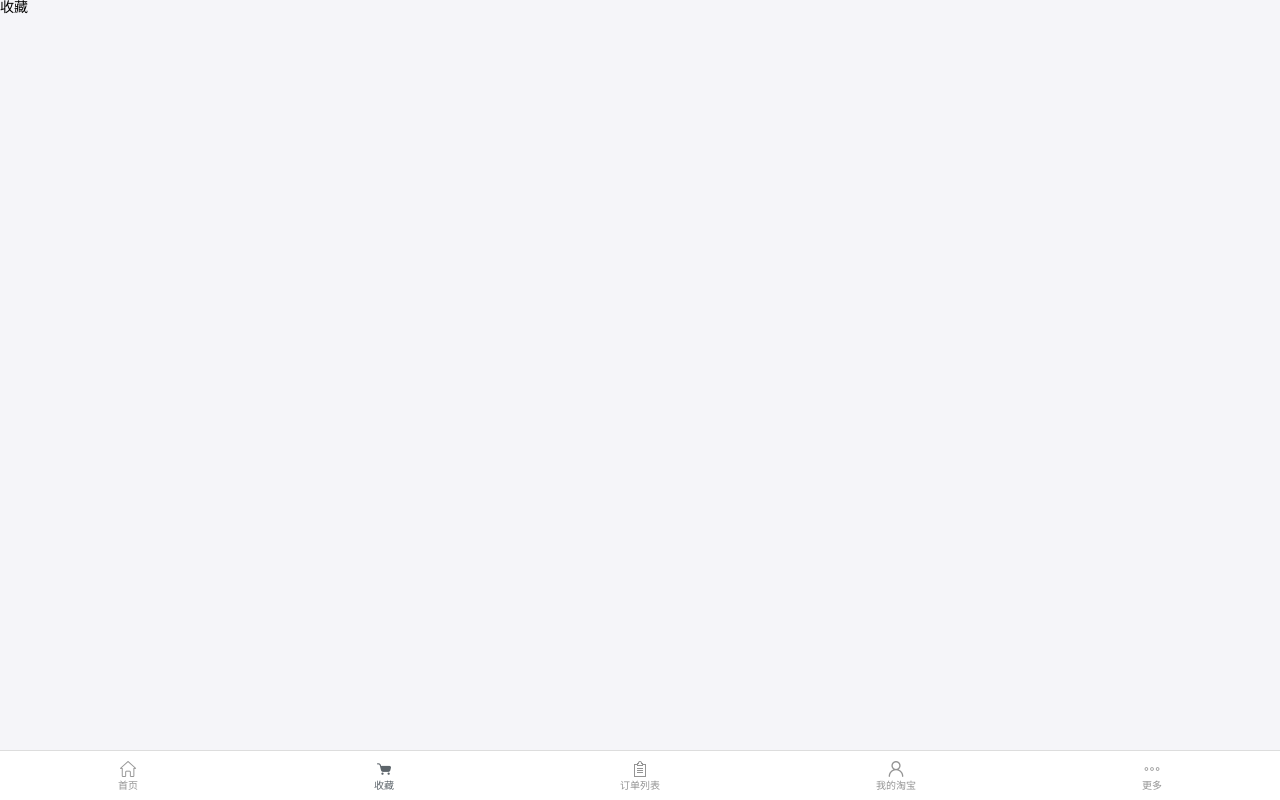
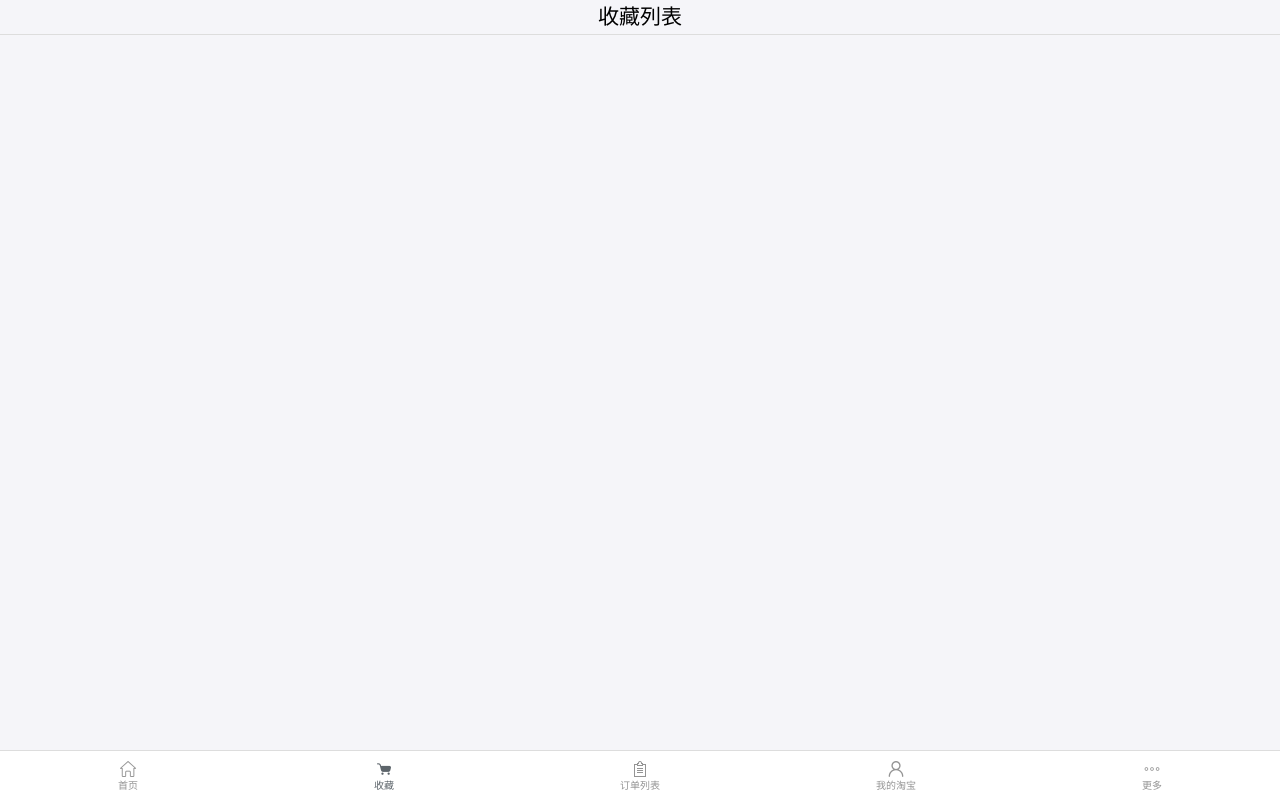
Before and after one commit to jiyujia0417/ReactDemo2, a React (Create React App) app: page /cart in a window 1280 px wide. Built offline with nearby package versions, Linux system fonts and the light colour scheme.

Commit message:
完成部分收藏

```diff
--- a/src/TaoBaoPages/BottomTab.js
+++ b/src/TaoBaoPages/BottomTab.js
@@ -15,6 +15,7 @@ class BottomTab extends React.Component {
 		};
 	}
 	render() {
+		console.log('bottom.props:',this.props);
 		return (
 
 			<div className='bottom'>
@@ -75,7 +76,7 @@ class BottomTab extends React.Component {
 									});
 								this.props.dispatch({
 									type: 'ADD_SHOUCANG',
-									value: this.props.history.location.pathname
+									value: (this.props.info.split('&')[2]).split('=')[1]
 								})
 							}}
 							selected={this.state.selectedTab === 'blackTab'}
--- a/src/TaoBaoPages/Cart.js
+++ b/src/TaoBaoPages/Cart.js
@@ -1,27 +1,48 @@
 //Cart.js
 
+import { Grid } from 'antd-mobile';
 import React from 'react'
 import MyTab from './MyTab'
 import { connect } from 'react-redux'
 
 const Cart = (props) => {
-    console.log('cart:',props);
-    console.log('cart.mydata',props.mydata);
+    console.log('cart.props', props);
+    console.log('cart.shoucang:', props.mydata.shoucang);
+    console.log('cart.datalist', props.mydata.datalist);
+    let arr = [];
+    for (let i = 0; i < props.mydata.shoucang.length; i++) {
+        arr.push(props.mydata.datalist.filter((item, index) => { return props.mydata.shoucang[i] == item.id })[0])
+    }
+    console.log('arr:', arr);
     return (
+
         <div>
-            收藏
-            {props.mydata.shoucang.map((item,index)=>
-                <li key={index}>
-                    {item}
-                    <button
-                    onClick = {()=>props.dispatch({
-                        type:'DEL_SHOUCANG',
-                        value:index
-                    })}
-                    >删除</button>
-                </li>
-            )}
-            <MyTab/>
+            <p style={{ textAlign: 'center', margin: '5px', fontSize: '1.5em' }}>收藏列表</p>
+
+            <Grid data={arr}
+                itemStyle={{ height: '200px', width: '171px', margin: '9px 4.5px 0 4.5px' }}
+                columnNum={2}
+                renderItem={dataItem => (
+                    <div>
+                        <img src={dataItem.img} style={{ width: '80%' }} alt="" />
+                        <div style={{ color: '#888', fontSize: '7px', margin: '3px' }}>
+                            <span>{dataItem.title}</span>
+                            <br />
+                            <span style={{ color: '#FF852A' }}>￥ {dataItem.price} </span>
+                            <button
+                                style={{ border: '1px solid  #FF9500', color: '#fff', height: '20px', width: '50px', backgroundColor: '#FF9500' }}
+
+                                onClick={() => props.dispatch({
+                                    type: 'DEL_SHOUCANG',
+                                    value: dataItem.id
+                                })}
+                            >删除</button>
+                        </div>
+                    </div>
+
+                )}
+            />
+            <MyTab />
         </div>
 
     )
--- a/src/TaoBaoPages/Detail.js
+++ b/src/TaoBaoPages/Detail.js
@@ -7,7 +7,7 @@ import BottomTab from './BottomTab';
 import './detail.css'
 
 const Detail = (props) => {
-
+   console.log('detail.props',props.location.search)
     return <div>
         <div style={{ position: "fixed", top: '0', width: '100%' }}>
             <NavBar
@@ -18,12 +18,12 @@ const Detail = (props) => {
             ></NavBar>
         </div>
         <img
-            src={props.location.search.slice(1)}
+            src={(props.location.search.split('&')[0]).split('=')[1]}
             alt=""
             style={{ width: '100%', verticalAlign: 'top' }}
         />
 
-        <BottomTab />
+        <BottomTab info={props.location.search}/>
 
     </div>
 }
--- a/src/TaoBaoPages/Products.js
+++ b/src/TaoBaoPages/Products.js
@@ -33,7 +33,7 @@ const products = (props) => {
                     (item) => {
                         props.history.push({
                             pathname: '/detail',
-                            search: item.img
+                            search: "img="+item.img+"&title="+item.title+"&id="+item.id
                         })
                     }
                 }
--- a/src/TaoBaoPages/reducer/shoucang.js
+++ b/src/TaoBaoPages/reducer/shoucang.js
@@ -7,7 +7,7 @@ const shoucanglist = (state = shoucang, action) => {
         return [...state, action.value]
     }
 
-    //delete todo
+    //delete shoucang
     if (action.type === 'DEL_SHOUCANG') {
         let arr = [...state];
         arr.splice(action.index, 1)
```
Also changed, not shown: 1 other file (tests, documents, lock files or other folders).
